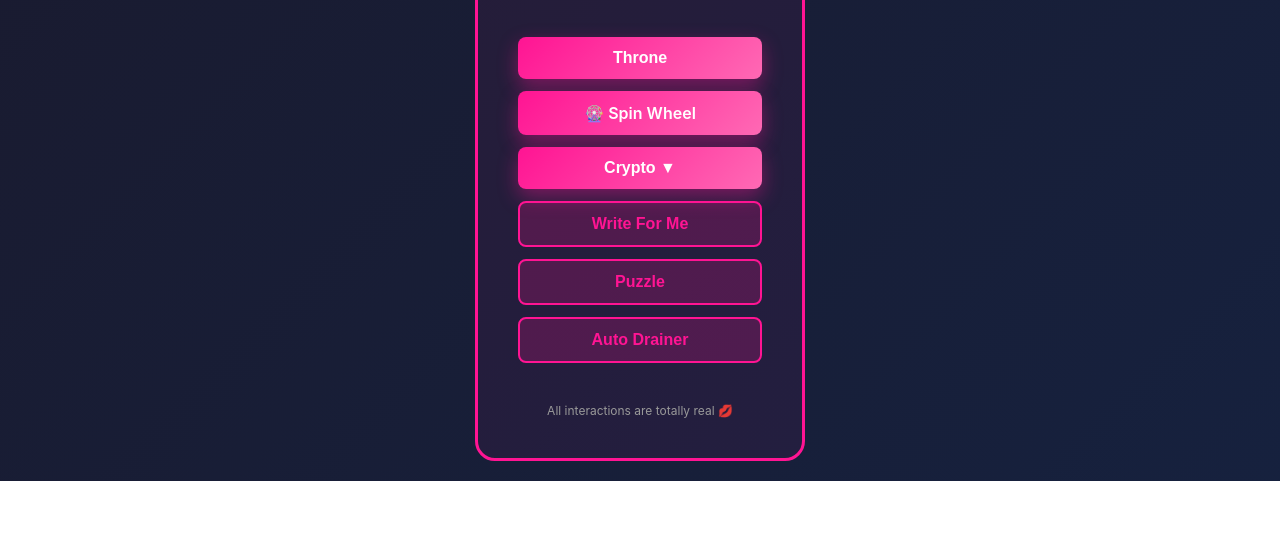
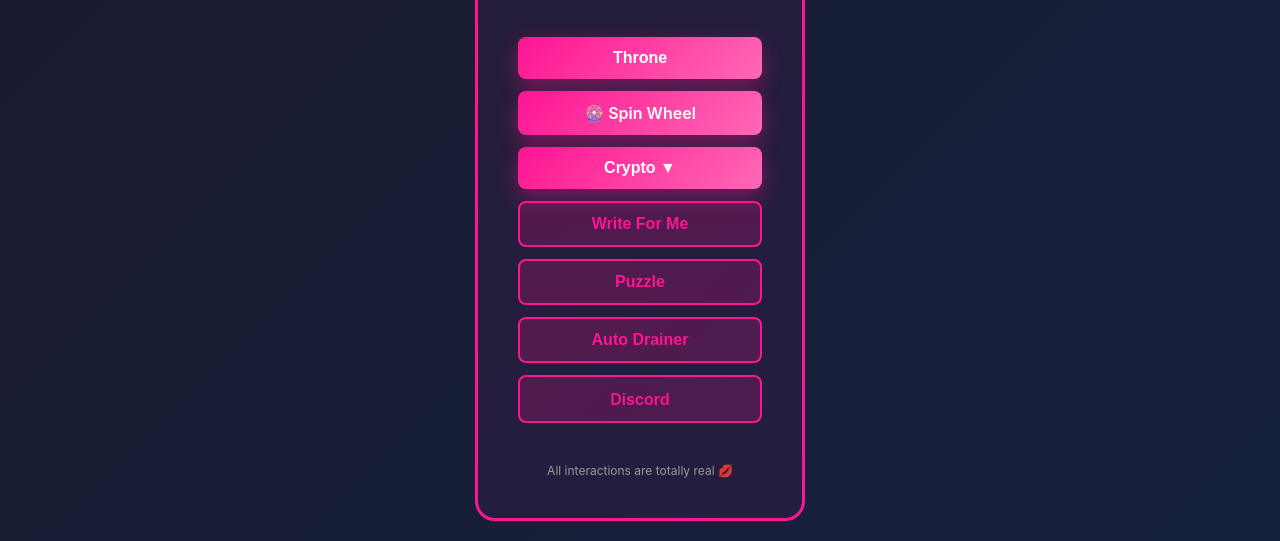
Before and after one commit to egirlll/totally-realegirl, a website: page index.html in a window 1280 px wide. Shown: the part 371-912 px from the top of the page. Before the commit the page ends 852 px from the top, so only its background shows below. Drawn offline with Linux system fonts and the light colour scheme.

Commit message:
Add Discord button

```diff
--- a/index.html
+++ b/index.html
@@ -248,6 +248,8 @@
             <button class="btn btn-secondary" onclick="navigate('puzzle')">Puzzle</button>
 
             <button class="btn btn-secondary" onclick="navigate('autodrainer')">Auto Drainer</button>
+
+            <a href="https://discord.gg/96nZJ7w6" class="btn btn-secondary" target="_blank">Discord</a>
         </div>
 
         <div class="footer">
```
